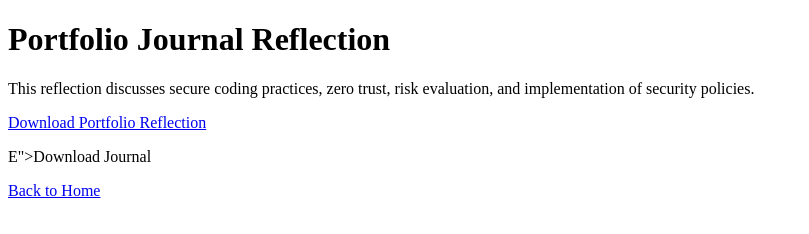
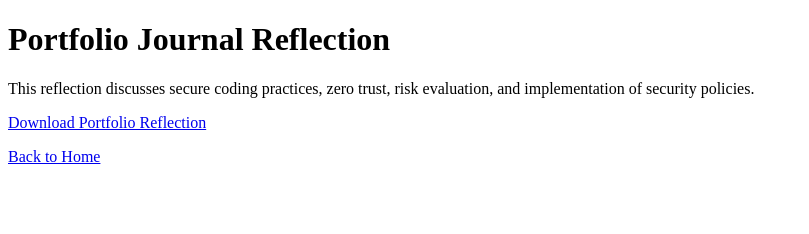
Before and after one commit to Alex-Black0/cs-405-secure-coding-portfolio, a plain HTML site: page journal.html in a window 1280 px wide. Shown: the whole page, without its empty margins (0-809 px from the left). Drawn offline with Linux system fonts and the light colour scheme.

Commit message:
Fix download link for Portfolio Reflection

```diff
--- a/journal.html
+++ b/journal.html
@@ -9,7 +9,7 @@
 
 <p>This reflection discusses secure coding practices, zero trust, risk evaluation, and implementation of security policies.</p>
 
-<p><a href="<p><a href="Portfolio%20Reflection%20-%20Alex%20Black.docx">Download Portfolio Reflection</a></p>E">Download Journal</a></p>
+<p><a href="./Portfolio%20Reflection%20-%20Alex%20Black.docx">Download Portfolio Reflection</a></p>
 
 <p><a href="index.html">Back to Home</a></p>
 
```
